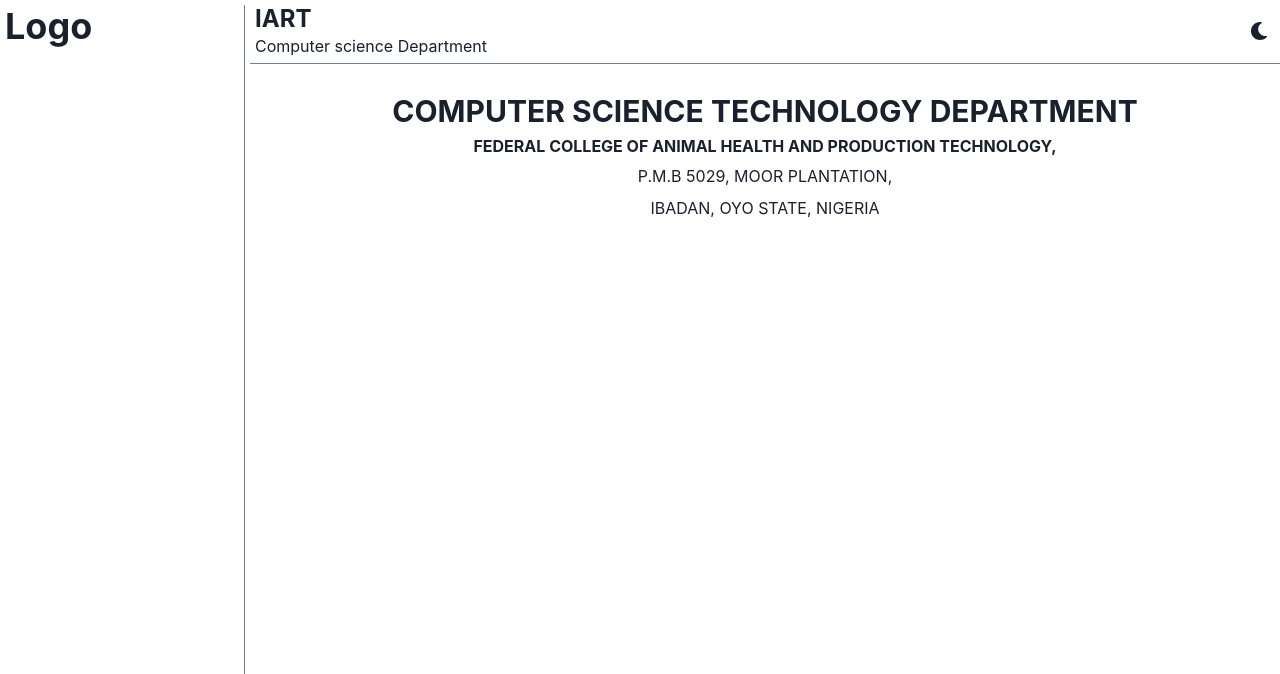
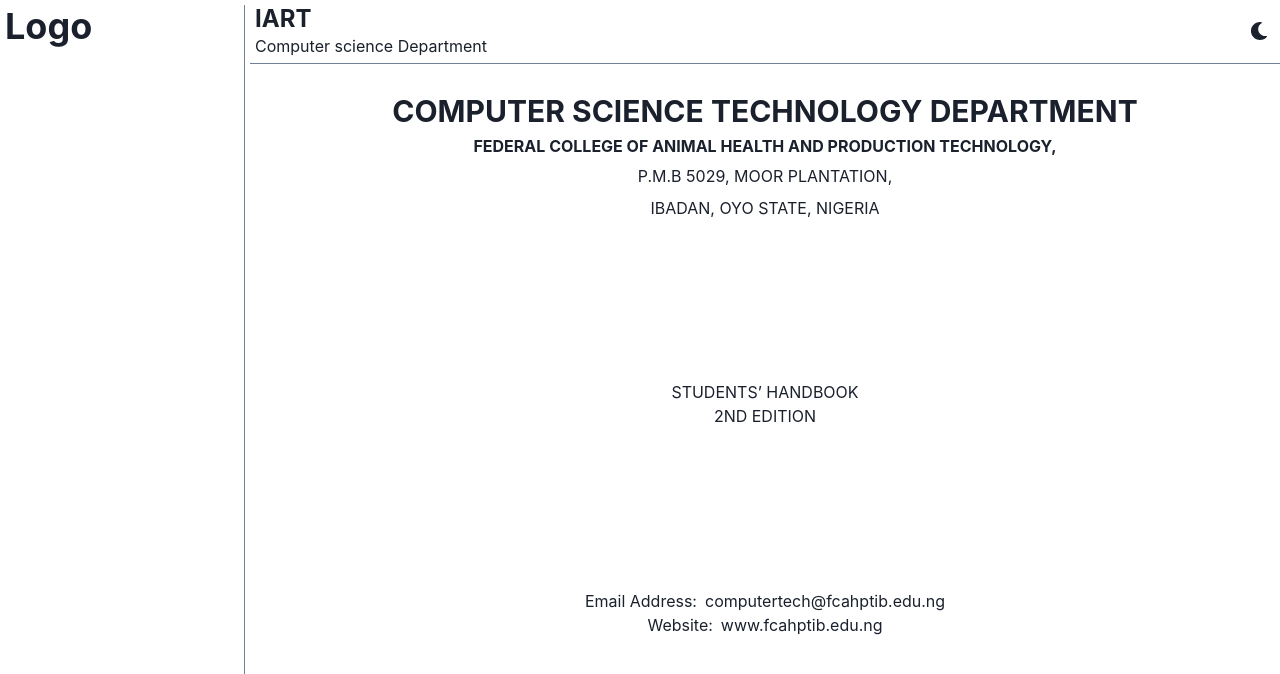
Before and after one commit to codemania-dev/studentHandbook, a React (Create React App) app: page / in a window 1280 px wide. Shown: the top 674 px of the page. Built offline with nearby package versions, Linux system fonts and the light colour scheme.

Commit message:
completed first page

```diff
--- a/src/pages/Home.js
+++ b/src/pages/Home.js
@@ -1,9 +1,18 @@
-import { Text, Code, VStack, Heading } from '@chakra-ui/react';
+import {
+  Text,
+  HStack,
+  Link,
+  VStack,
+  Heading,
+  Flex,
+  chakra,
+} from '@chakra-ui/react';
 import PageWrapper from '../components/PageWrapper';
 
 const Home = () => {
   return (
     <PageWrapper>
+      <Flex flexDir="column" justifyContent={'space-between'} w="full" h="70vh">
         <VStack justifyContent={'center'} mt={4} as="section">
           <Heading textAlign={'center'} size={'lg'} as="h1">
             COMPUTER SCIENCE TECHNOLOGY DEPARTMENT
@@ -14,6 +23,35 @@
           <Text>P.M.B 5029, MOOR PLANTATION,</Text>
           <Text>IBADAN, OYO STATE, NIGERIA</Text>
         </VStack>
+        <VStack spacing={0}>
+          <Text>STUDENTS’ HANDBOOK</Text>
+          <Text>2ND EDITION</Text>
+        </VStack>
+        <VStack spacing={0}>
+          <HStack>
+            <Text>Email Address:</Text>
+            <Link
+              to="#"
+              onClick={() =>
+                (window.location.href = 'mailto:computertech@fcahptib.edu.ng')
+              }
+            >
+              computertech@fcahptib.edu.ng
+            </Link>
+          </HStack>
+          <HStack>
+            <Text>Website:</Text>
+            <chakra.a
+              href="https://fcahptib.edu.ng"
+              rel="noopener noreferrer"
+              target={'_blank'}
+              _hover={{ textDecoration: 'underline' }}
+            >
+              www.fcahptib.edu.ng
+            </chakra.a>
+          </HStack>
+        </VStack>
+      </Flex>
     </PageWrapper>
   );
 };
```
Lines whose indentation alone changed are shown as unchanged.
